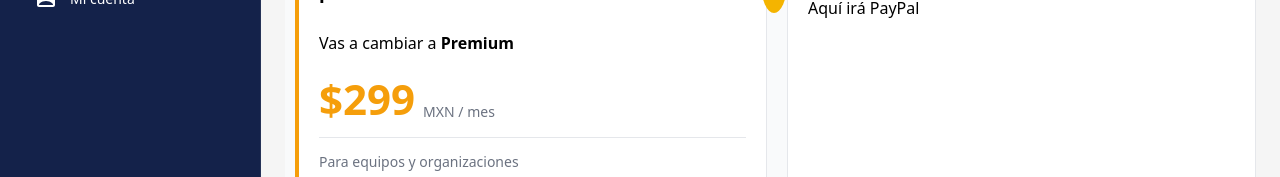
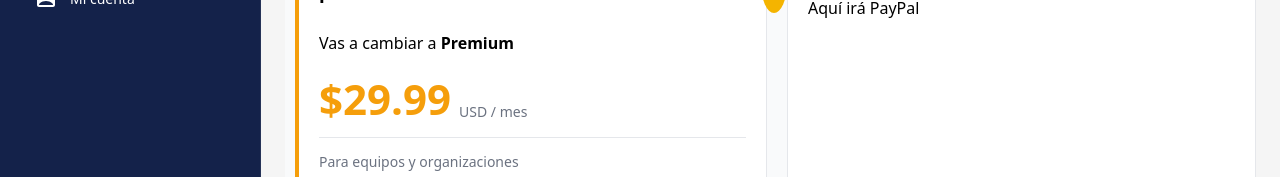
Before and after one commit to panal-organization/panal-web-application, a React (Vite) app: page /subscription/checkout in a window 1280 px wide. Shown: the part 424-601 px from the top of the page. Built offline with nearby package versions, Linux system fonts and the light colour scheme.

Commit message:
Checkout UI v2

```diff
--- a/src/pages/app/SubscriptionCheckoutPage.tsx
+++ b/src/pages/app/SubscriptionCheckoutPage.tsx
@@ -139,7 +139,7 @@
                   <span className="price">
                     {plan.precio === 0 ? "$0" : `$${plan.precio}`}
                   </span>
-                  <span className="period">/{plan.tipoSuscripcion}</span>
+                  <span className="period"> USD / {plan.tipoSuscripcion}</span>
                 </div>
 
                 <div className="plan-limit">
@@ -174,8 +174,8 @@
 
             {/* PRECIO */}
             <div className="premium-price-block">
-              <span className="premium-price">$299</span>
-              <span className="premium-period">MXN / mes</span>
+              <span className="premium-price">$29.99</span>
+              <span className="premium-period">USD / mes</span>
             </div>
 
             <hr className="premium-divider"/>
```
